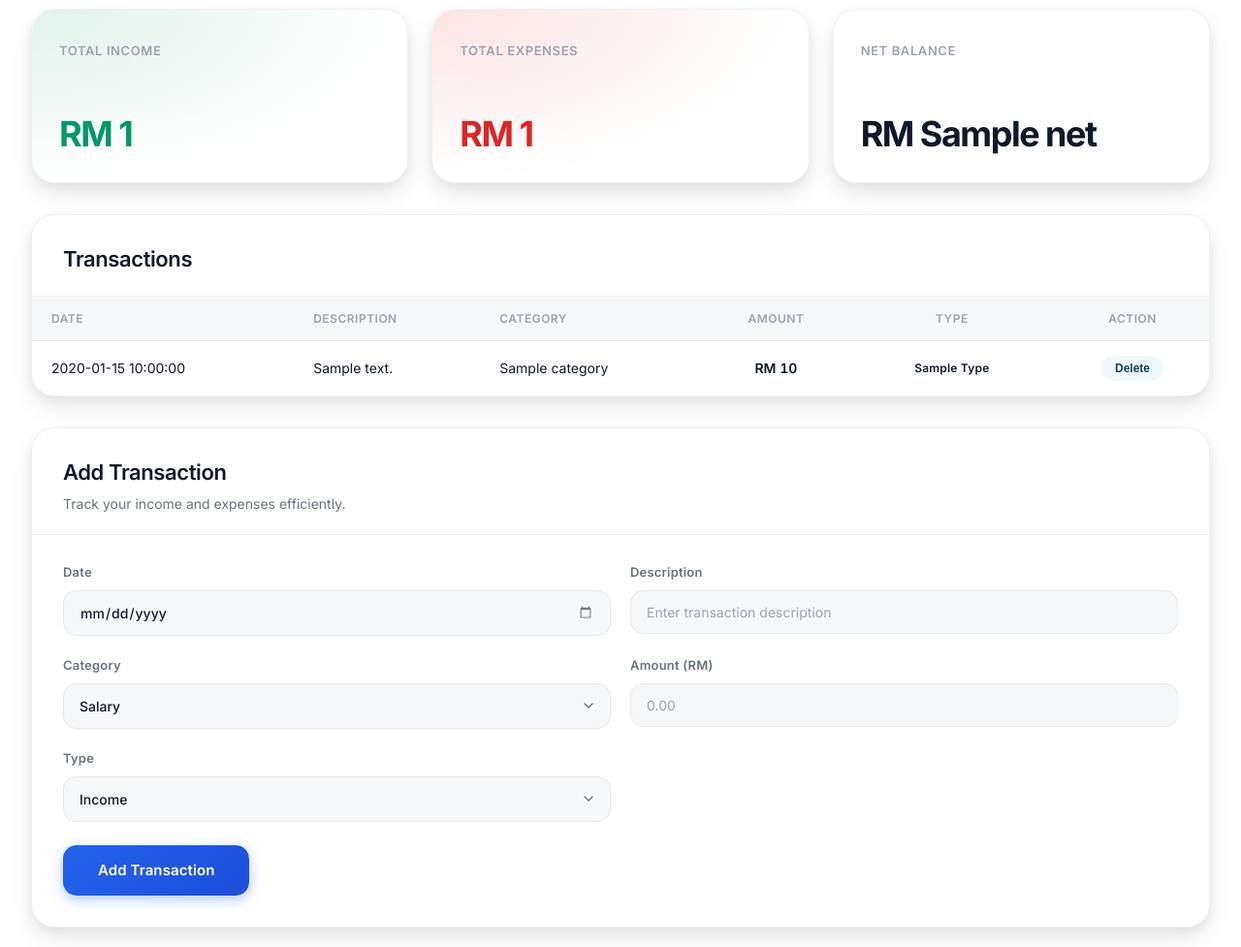
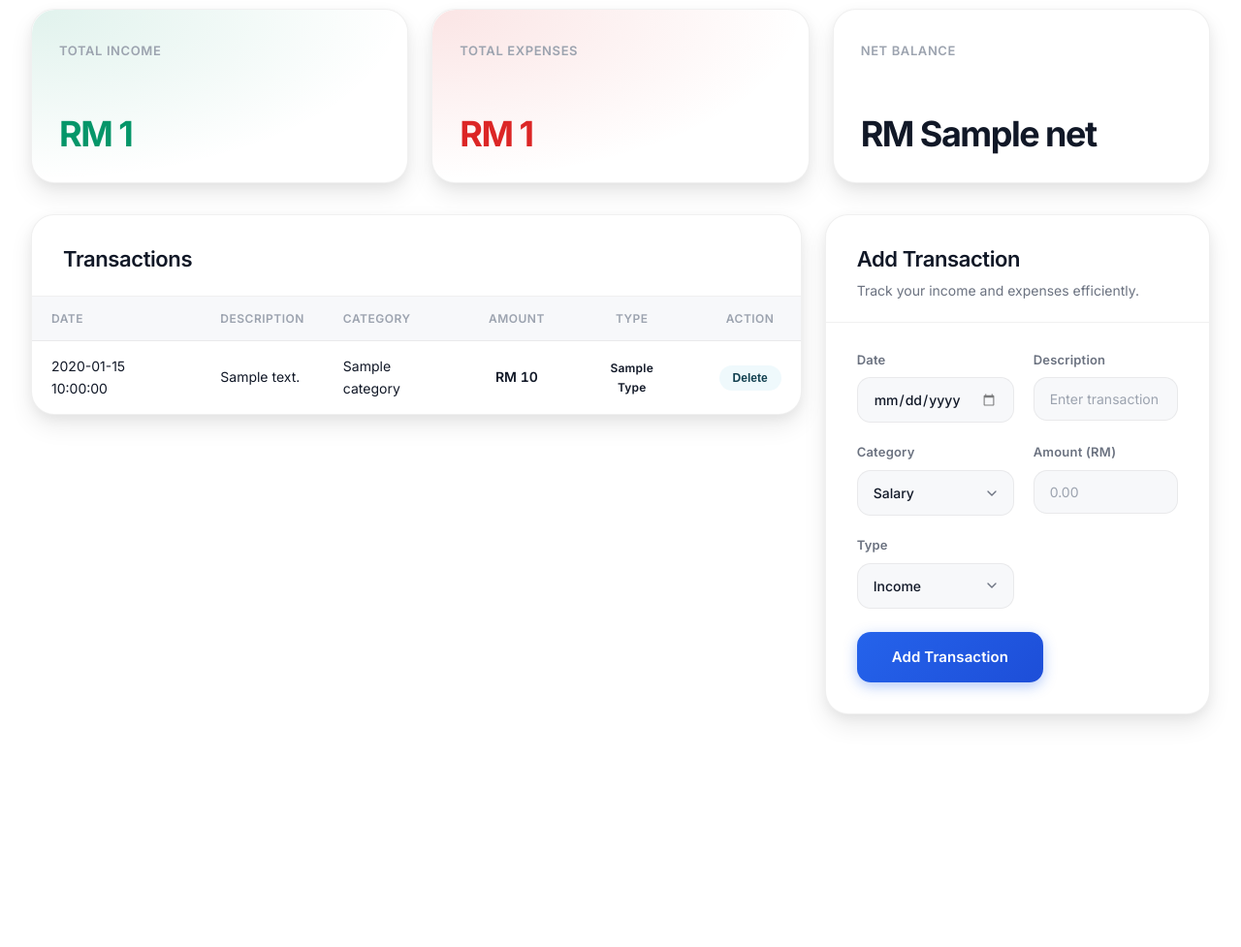
Before and after one commit to whatadrag-xh/Budget-Brain, a Flask app: template templates/index.html in a window 1280 px wide. Shown: the part 95-1072 px from the top of the page at 97% size. After the commit the page ends 842 px from the top, so only its background shows below. Run offline with Flask 3, Linux system fonts and the light colour scheme; the template is opened without the code that fills it: most values are stand-ins (such as "Sample title", 1, 10 or a date in 2020).

Commit message:
update ui

````diff
--- a/static/style.css
+++ b/static/style.css
@@ -268,9 +268,16 @@ body {
     color: var(--text-secondary);
 }
 
+.transaction-main {
+    display: grid;
+    grid-template-columns: 2fr 1fr;
+    gap: var(--gap);
+    align-items: start;
+}
+
 .table-container {
-    overflow-x: auto;
-    -webkit-overflow-scrolling: touch;
+    max-height: 450px;
+    overflow-y: auto;
 }
 
 .transactions-table {
--- a/templates/index.html
+++ b/templates/index.html
@@ -51,6 +51,8 @@
 
     </section>
 
+    <div class="transaction-main">
+
         <section id="transactions" class="section-card">
 
             <div class="section-header">
@@ -91,7 +93,7 @@
 
                             <td>
                                 <form action="/delete/{{ transaction.id }}" method="POST">
-                                <button type="submit" class="delete-btn">
+                                    <button type="submit" class="delete-btn" onclick="return confirm('Are you sure you want to delete this transaction?')">
                                         Delete
                                     </button>
                                 </form>
@@ -198,8 +200,9 @@
 
         </section>
 
+    </div>
+
 </main>
 
 </body>
 </html>
-```
````
Lines whose indentation alone changed are shown as unchanged.
